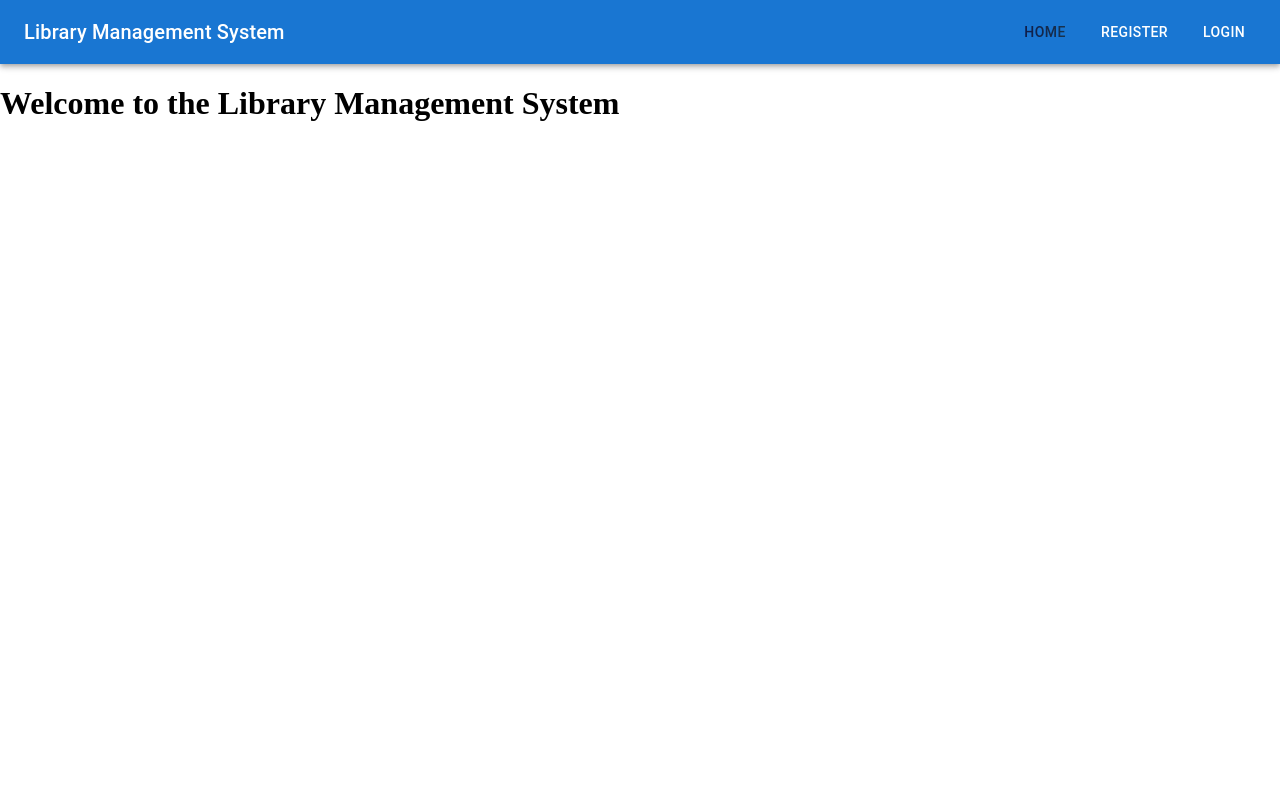
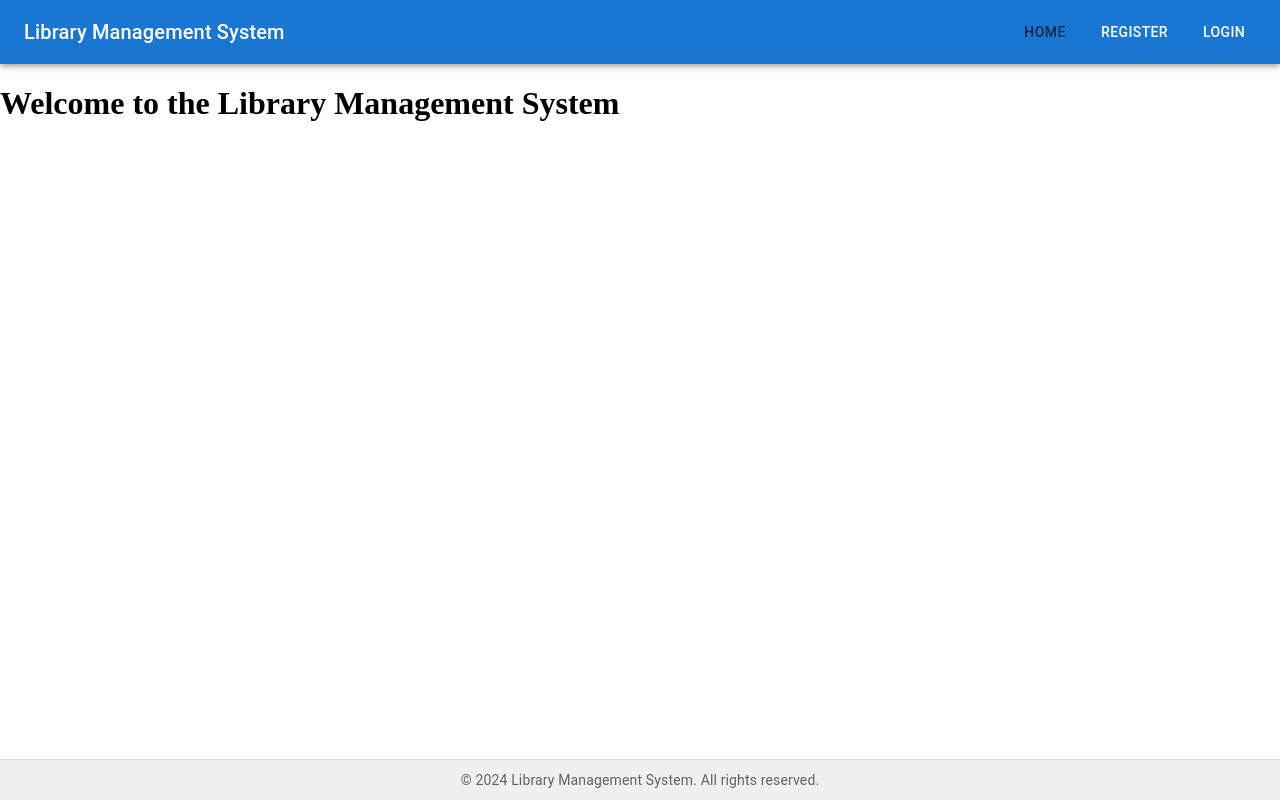
Before and after one commit to GouravDutta-01/Library-Central, a React (Create React App) app in the folder frontend/: page / in a window 1280 px wide. Built offline with nearby package versions, Linux system fonts and the light colour scheme.

Commit message:
Add Footer

```diff
--- a/frontend/src/App.js
+++ b/frontend/src/App.js
@@ -17,6 +17,7 @@ import FeedbackManagement from "./components/FeedbackManagement";
 import AvailableBooks from "./components/AvailableBooks";
 import Search from "./components/Search";
 import NotFound from "./components/NotFound";
+import Footer from "./components/Footer";
 import "./index.css";
 
 const App = () => {
@@ -95,6 +96,7 @@ const App = () => {
           />
           <Route path="*" element={<NotFound />} />
         </Routes>
+        <Footer/>
       </Router>
     </AppProvider>
   );
--- a/frontend/src/components/AvailableBooks.jsx
+++ b/frontend/src/components/AvailableBooks.jsx
@@ -50,7 +50,7 @@ const AvailableBooks = () => {
       <Typography variant="h4" component="h1" gutterBottom>
         Available Books
       </Typography>
-      <TableContainer component={Paper} sx={{ border: '1px solid #ccc', marginTop: 2, marginBottom: 5 }}>
+      <TableContainer component={Paper} sx={{ border: '1px solid #ccc', marginTop: 2, marginBottom: 10 }}>
         <Table>
           <TableHead>
             <TableRow>
--- a/frontend/src/components/EbookManagement.jsx
+++ b/frontend/src/components/EbookManagement.jsx
@@ -148,7 +148,7 @@ const EbookManagement = () => {
       <Button onClick={addEbook} variant="contained" color="primary" sx={{ marginBottom: 2 }}>
         Add E-book
       </Button>
-      <TableContainer component={Paper} sx={{ border: '1px solid #ccc', marginTop: 2, marginBottom: 5 }}>
+      <TableContainer component={Paper} sx={{ border: '1px solid #ccc', marginTop: 2, marginBottom: 10 }}>
         <Table>
           <TableHead>
             <TableRow>
--- /dev/null
+++ b/frontend/src/components/Footer.jsx
@@ -0,0 +1,26 @@
+import React from "react";
+import { Typography } from "@mui/material";
+
+const Footer = () => {
+  return (
+    <footer
+      style={{
+        position: "fixed",
+        bottom: 0,
+        width: "100%",
+        backgroundColor: "#f0f0f0",
+        textAlign: "center",
+        padding: "10px 0",
+        marginTop: "10px",
+        borderTop: "1px solid #ddd",
+      }}
+    >
+      <Typography variant="body2" color="textSecondary">
+        © {new Date().getFullYear()} Library Management System. All rights
+        reserved.
+      </Typography>
+    </footer>
+  );
+};
+
+export default Footer;
--- a/frontend/src/components/LibrarianDashboard.jsx
+++ b/frontend/src/components/LibrarianDashboard.jsx
@@ -142,7 +142,7 @@ const LibrarianDashboard = () => {
       <Typography variant="h6" gutterBottom sx={{ paddingTop: 5 }}>
         All Users
       </Typography>
-      <TableContainer component={Paper} sx={{ border: "1px solid #ccc" }}>
+      <TableContainer component={Paper} sx={{ border: "1px solid #ccc", marginTop: 2, marginBottom: 10 }}>
         <Table>
           <TableHead>
             <TableRow>
--- a/frontend/src/components/SectionManagement.jsx
+++ b/frontend/src/components/SectionManagement.jsx
@@ -98,7 +98,7 @@ const SectionManagement = () => {
       <Button onClick={addSection} variant="contained" color="primary" sx={{ marginBottom: 2 }}>
         Add Section
       </Button>
-      <TableContainer component={Paper} sx={{ border: '1px solid #ccc', marginTop: 2, marginBottom: 5 }}>
+      <TableContainer component={Paper} sx={{ border: '1px solid #ccc', marginTop: 2, marginBottom: 10 }}>
         <Table>
           <TableHead>
             <TableRow>
--- a/frontend/src/index.css
+++ b/frontend/src/index.css
@@ -1,3 +1,17 @@
 body {
   margin: 0;
 }
+::-webkit-scrollbar{
+  width: 6px;
+  height: 6px;
+}
+::-webkit-scrollbar-track{
+  background: rgb(3, 58, 58);
+}
+::-webkit-scrollbar-thumb{
+  background: rgb(15, 76, 109);
+  border-radius: 5px;
+}
+::-webkit-scrollbar-thumb:hover{
+  background: rgb(6, 56, 92);
+}
```
